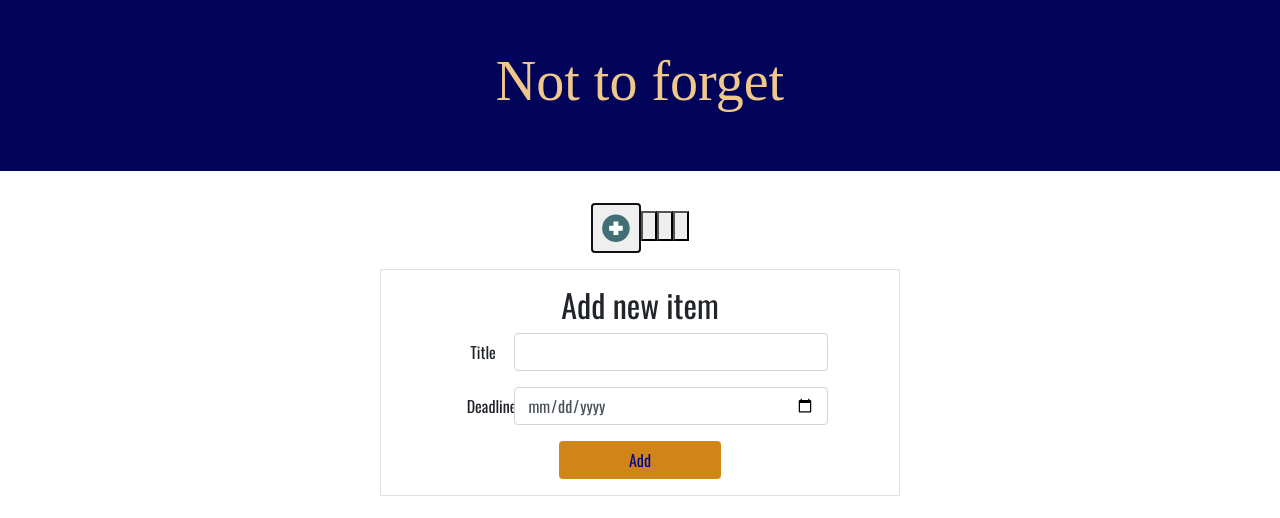
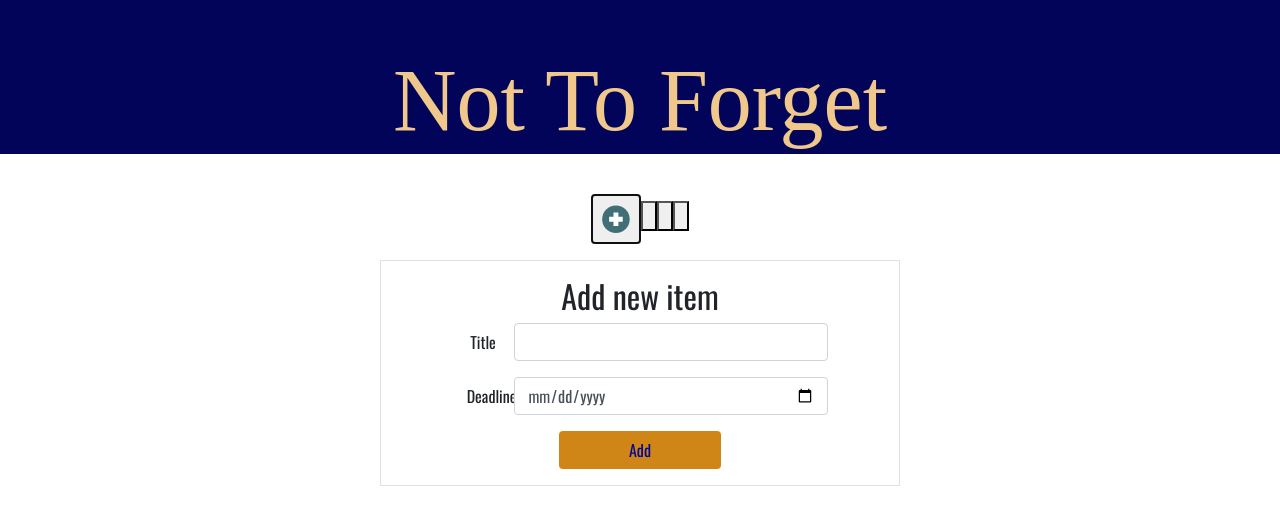
Before and after one commit to Alice-Rez/Not-to-forget, a React (Create React App) app: page /add in a window 1280 px wide. Both pictures are taken after a click on the button 616 px from the left and 228 px from the top of the page. Shown: the top 518 px of the page. Built offline with nearby package versions, Linux system fonts and the light colour scheme; a web font is replaced by a local one.

Commit message:
small corections

```diff
--- a/src/components/AddToDo.jsx
+++ b/src/components/AddToDo.jsx
@@ -13,7 +13,7 @@ export default class AddToDo extends Component {
     return (
       <form
         action=""
-        className="container text-center border py-3 d-flex flex-column align-items-center col-sm-5"
+        className="container text-center border py-3 d-flex flex-column align-items-center col-sm-5 bg-white"
       >
         <h2>Add new item</h2>
         <div className="form-group col-sm-10 row">
--- a/src/components/App.jsx
+++ b/src/components/App.jsx
@@ -19,7 +19,7 @@ export default class App extends Component {
 
   render() {
     return (
-      <div>
+      <div className="wrapper">
         <Header />
         <main className="p-3">
           <Navigation
--- a/src/components/Header.jsx
+++ b/src/components/Header.jsx
@@ -3,8 +3,8 @@ import React, { Component } from "react";
 export default class Header extends Component {
   render() {
     return (
-      <header className="text-center p-5">
-        <h1 className="display-4">Not to forget</h1>
+      <header className="text-center pt-5">
+        <h1 className="display-2">Not To Forget</h1>
       </header>
     );
   }
```
